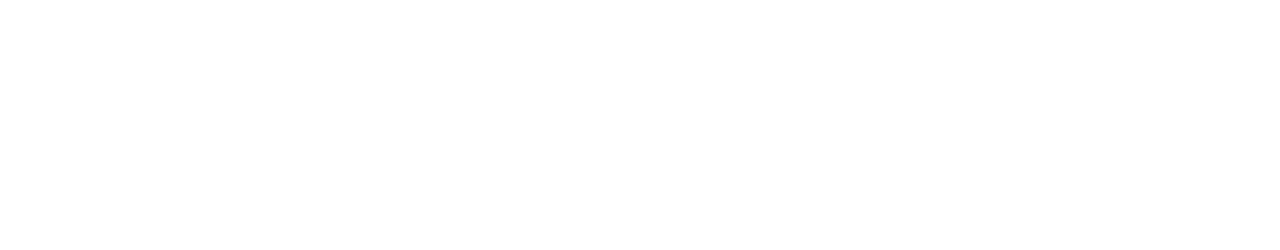
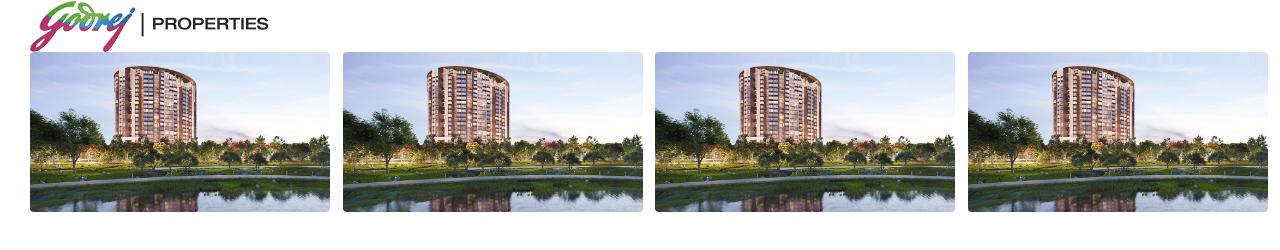
Before and after one commit to osihark73/Dreamlife, a plain HTML site: page index.html in a window 1280 px wide. Drawn offline with Linux system fonts and the light colour scheme; files that its build step writes are made by us from their sources.

Commit message:
add new file

```diff
--- a/index.html
+++ b/index.html
@@ -2,8 +2,33 @@
 <html>
 <head>
 	<title>Dreamlife</title>
+	<link rel="stylesheet" type="text/css" href="css/bootstrap.min.css">
+   <link rel="stylesheet" type="text/css" href="app.css">
 </head>
 <body>
+   <div  class="container-fluid">
+      <div class="col-lg-12 col-md-12 col-sm-12 col-xs-12">
+         <img src="images/logo_godrej_properties.png">
+      </div>
+   	<div class="col-lg-12 col-md-12 col-sm-12 col-xs-12">
+   		<div class="row">
+   			<div class="col-xs-3 col-sm-3 col-md-3 col-lg-3 ">
+   				<img src="images/banner.jpg" style="width: 300px; height: 160px; border-radius: 4px;">
+   			  </div>
+   			<div class="col-xs-3 col-sm-3 col-md-3 col-lg-3">
+   		     <img src="images/banner.jpg" style="width: 300px; height: 160px; border-radius: 4px;">
 
+   			</div>
+   			<div class="col-xs-3 col-sm-3 col-md-3 col-lg-3">
+   			<img src="images/banner.jpg" style="width: 300px; height: 160px; border-radius: 4px;">
+   			</div>
+   			<div class="col-xs-3 col-sm-3 col-md-3 col-lg-3">
+   			<img src="images/banner.jpg" style="width: 300px; height: 160px; border-radius: 4px;">
+   			</div>
+            </div>
+
+   		</div>
+   	</div>
 </body>
+
 </html>
```
